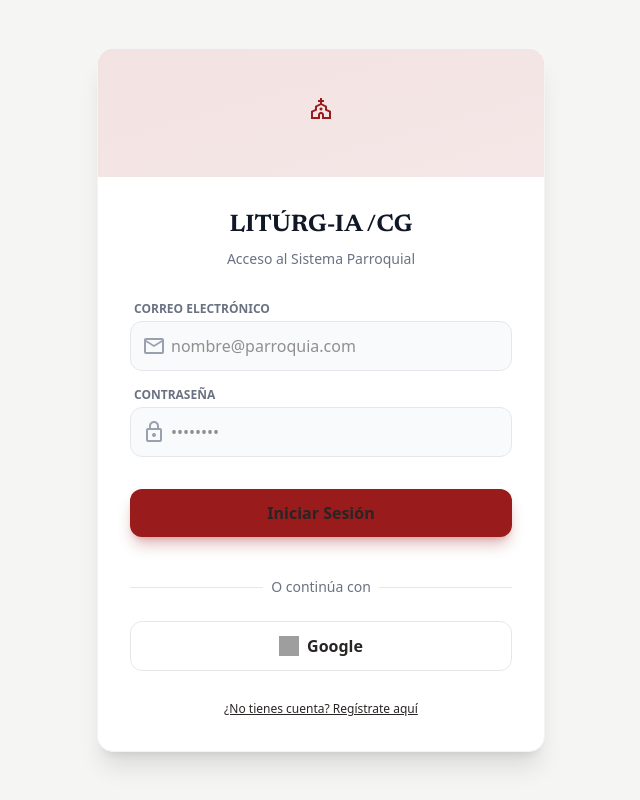
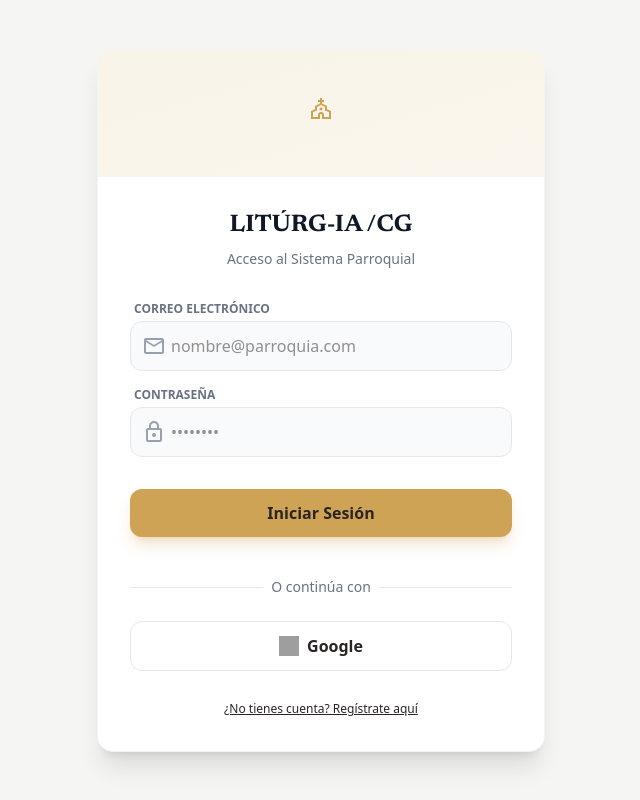
Before and after one commit to Iglesiaiacg/cuatroliturgias, a React (Vite) app: page / in a window 1280 px wide. Shown: the whole page, without its empty margins (319-959 px from the left). Built offline with nearby package versions, Linux system fonts and the light colour scheme; no server answers; grey boxes are pictures that could not be loaded.

Commit message:
feat: Implement a new "Solemn Theme" styling system and update PWA theme color.

```diff
--- a/src/index.css
+++ b/src/index.css
@@ -2,8 +2,8 @@
 
 @theme {
     /* Base Variables */
-    --color-primary: #991b1b;
-    /* Red-800 */
+    --color-primary: #cfa355;
+    /* Liturgical Gold */
     --font-display: "Newsreader", serif;
 }
 
@@ -24,8 +24,8 @@
     /* Stone-800 - Softer than pure black */
 
     /* Typography Colors */
-    --text-display: #78350f;
-    /* Amber-900 for Headers */
+    --text-display: #991b1b;
+    /* Red-800 for Headers */
     --text-secondary: #57534e;
     /* Stone-600 */
 
@@ -37,12 +37,12 @@
     --border-subtle: 1px solid #e7e5e4;
     /* Stone-200 */
 
-    /* Accents - The "Cardinal" Palette */
-    --color-primary: #991b1b;
-    /* Red-800 */
-    --color-primary-light: #dc2626;
-    /* Red-600 */
-    --icon-color: #991b1b;
+    /* Accents - The "Gold/Cream" Palette */
+    --color-primary: #cfa355;
+    /* Liturgical Gold */
+    --color-primary-light: #e3c080;
+    /* Light Gold */
+    --icon-color: #cfa355;
     /* Amber-900 */
 
     --drop-cap-size: 3.5em;
@@ -68,11 +68,11 @@
         --border-subtle: 1px solid #44403c;
         /* Stone-700 */
 
-        --color-primary: #ef4444;
-        /* Red-500 */
-        --color-primary-light: #f87171;
-        /* Red-400 */
-        --icon-color: #ef4444;
+        --color-primary: #fbbf24;
+        /* Amber-400 */
+        --color-primary-light: #fcd34d;
+        /* Amber-300 */
+        --icon-color: #fbbf24;
     }
 }
 
@@ -201,7 +201,7 @@ button {
     .neumorphic-btn:active,
     .neumorphic-btn.active {
         background: var(--color-primary);
-        color: white;
+        color: #292524 !important;
         border-color: var(--color-primary);
         transform: scale(0.95) translateY(0);
         box-shadow: none;
@@ -243,7 +243,7 @@ button {
     }
 
     .btn-primary {
-        @apply inline-flex items-center justify-center px-4 py-2 rounded-lg text-sm font-bold shadow-sm transition-all duration-200 active:scale-95 disabled:opacity-50 disabled:cursor-not-allowed disabled:active:scale-100 gap-2 bg-primary text-white hover:bg-[var(--color-primary-light)] hover:shadow-md;
+        @apply inline-flex items-center justify-center px-4 py-2 rounded-lg text-sm font-bold shadow-sm transition-all duration-200 active:scale-95 disabled:opacity-50 disabled:cursor-not-allowed disabled:active:scale-100 gap-2 bg-primary text-stone-900 hover:bg-[var(--color-primary-light)] hover:shadow-md hover:text-stone-900 active:text-stone-900;
     }
 
     .btn-secondary {
@@ -371,8 +371,8 @@ button {
     border-left: 3px solid var(--color-primary);
     padding-left: 1rem;
     margin: 1.5rem 0;
-    background-color: rgba(120, 53, 15, 0.02);
-    /* Amber tint */
+    background-color: rgba(153, 27, 27, 0.03);
+    /* Red tint */
     padding: 1rem;
     border-radius: 0 8px 8px 0;
 }
@@ -504,8 +504,8 @@ button {
     width: 6px;
     height: 6px;
     border-radius: 50%;
-    background-color: #78350f;
-    /* Amber-900 markers */
+    background-color: #991b1b;
+    /* Red-800 markers */
 }
 
 /* ... Rotations ... */
@@ -584,8 +584,8 @@ button {
     text-align: center;
     font-size: 24px;
     font-weight: 600;
-    color: #78350f;
-    /* Amber-900 numbers */
+    color: #991b1b;
+    /* Red-800 numbers */
     text-shadow: none;
     z-index: 2;
 }
@@ -726,7 +726,7 @@ button {
 .second-hand {
     width: 3px;
     height: 120px;
-    background: #b45309;
+    background: #dc2626;
     z-index: 7;
 }
 
--- a/vite.config.js
+++ b/vite.config.js
@@ -20,7 +20,7 @@ export default defineConfig({
         name: 'Liturgia IACG',
         short_name: 'Liturgia',
         description: 'Generador Litúrgico - Iglesia Anglicana Carismática',
-        theme_color: '#991b1b',
+        theme_color: '#cfa355',
         background_color: '#f5f5f4',
         display: 'standalone',
         orientation: 'portrait',
```
